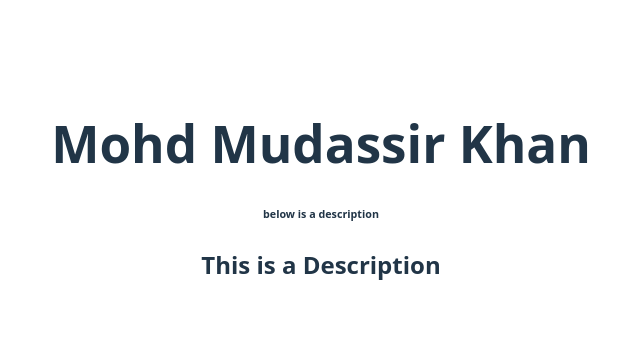
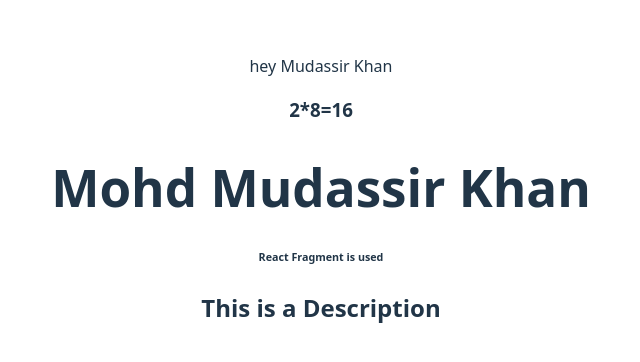
Before and after one commit to Mudassar123khan/LearningReact, a React (Vite) app in the folder react-app/: page / in a window 1280 px wide. Shown: the part 208-570 px from the top of the page, without its empty margins (319-959 px from the left). Built offline with nearby package versions, Linux system fonts and the light colour scheme.

Commit message:
Learned use of react fragment and curl braces

```diff
--- a/react-app/src/App.jsx
+++ b/react-app/src/App.jsx
@@ -4,11 +4,11 @@ import Description from "./Description.jsx";
 
 function App() {
   return (
-    <div>
+    <>
       <Title/>
-       <h6>below is a description</h6>
+       <h6>React Fragment is used</h6>
       <Description/>
-    </div>
+    </>
   );
 }
 
--- a/react-app/src/Title.jsx
+++ b/react-app/src/Title.jsx
@@ -1,7 +1,13 @@
 //Title component
+//{}can be used to evaluate expressions. The values written in the {} are treated as JS//
 function Title(){
+    let name="Mudassir Khan";
   return (
+    <>
+    <p>hey {name}</p>
+    <h3>2*8={2*8}</h3>
     <h1>Mohd Mudassir Khan</h1>
+    </>
   );
 }
 
```
